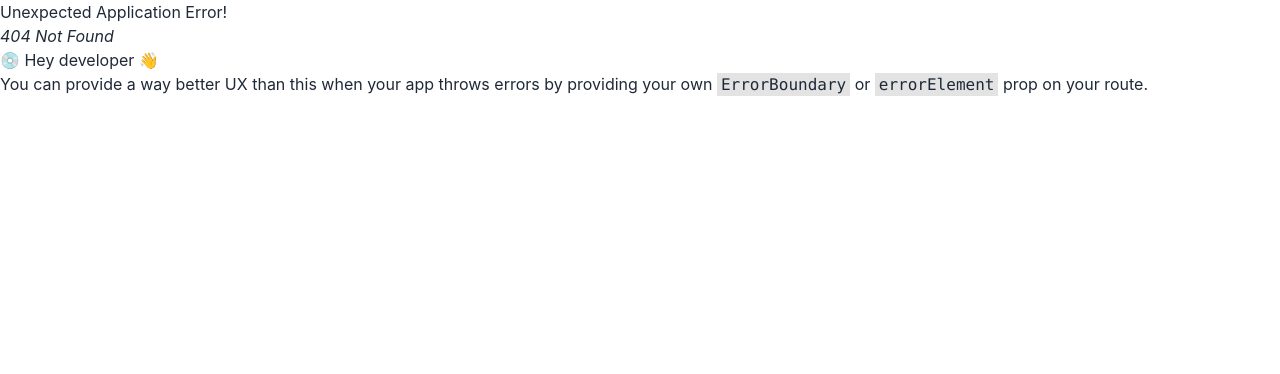
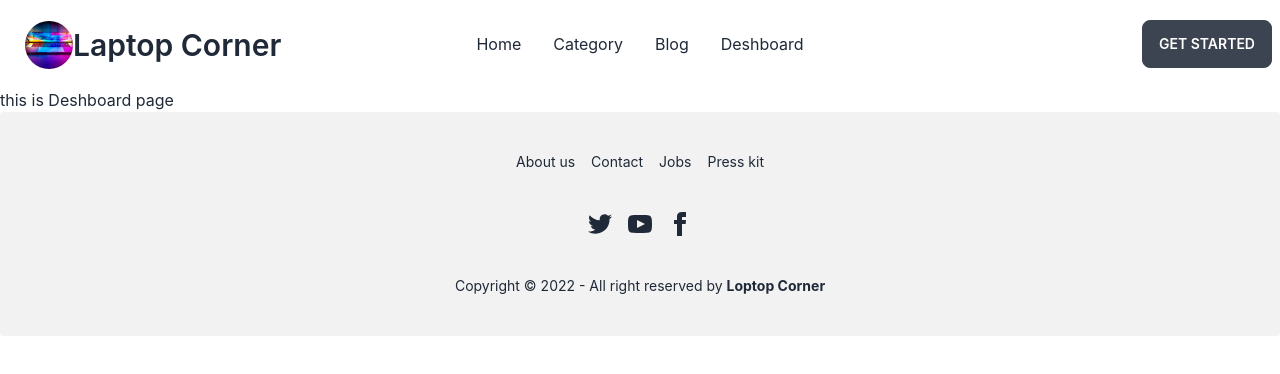
Before and after one commit to ashikbillah699/Laptop-Corner-client-site-code, a React (Create React App) app: page /deshboard in a window 1280 px wide. Before the commit this address had no page. Shown: the top 374 px of the page. Built offline with nearby package versions, Linux system fonts and the light colour scheme.

Commit message:
banner part & footer part done

```diff
--- a/src/App.js
+++ b/src/App.js
@@ -4,7 +4,7 @@ import router from './Routes/Routes/Routes';
 
 function App() {
   return (
-    <div className="container mx-auto">
+    <div className="">
       <RouterProvider router={router}></RouterProvider>
     </div>
   );
--- /dev/null
+++ b/src/Pages/Blog/Blog.js
@@ -0,0 +1,11 @@
+import React from 'react';
+
+const Blog = () => {
+    return (
+        <div>
+            this is Blog page
+        </div>
+    );
+};
+
+export default Blog;
--- /dev/null
+++ b/src/Pages/Deshboard/Deshboard.js
@@ -0,0 +1,11 @@
+import React from 'react';
+
+const Deshboard = () => {
+    return (
+        <div>
+            this is Deshboard page
+        </div>
+    );
+};
+
+export default Deshboard;
--- /dev/null
+++ b/src/Pages/Home/Banner/Banner.js
@@ -0,0 +1,58 @@
+import React from 'react';
+
+const Banner = () => {
+    return (
+        <div className="carousel w-full">
+            <div id="slide1" className="carousel-item relative w-full">
+                <img alt='' src="https://media.istockphoto.com/id/1329619660/photo/laptop-computer-screen-mockup-template-background-banner-man-hand-typing-laptop-computer-with.jpg?b=1&s=170667a&w=0&k=20&c=4HTTFF2JZAOCfydkz-P1Ol316fXRbLXVekLVOE_7HtE=" className="w-full max-h-[500px] " />
+                <div className="w- absolute text-end transform -translate-y-1/2  right-28 top-28 display-block lg:display-none bg-gradient-to-r from-bg-500">
+                    <h1 className='text-5xl text-white  my-4'>YOUR TOP CHOICE IN SAVING</h1>
+                    <h1 className='text-4xl text-white '>YOUR HAPPINESS IS OUR SUCCESS</h1>
+                    <h1 className='text-6xl text-white '>LAPTOP CORNER</h1>
+                </div>
+                <div className="absolute flex justify-between transform -translate-y-1/2 left-5 right-5 top-1/2">
+                    <a href="#slide4" className="btn btn-circle">❮</a>
+                    <a href="#slide2" className="btn btn-circle">❯</a>
+                </div>
+            </div>
+            <div id="slide2" className="carousel-item relative w-full">
+                <img alt='' src="https://www.teahub.io/photos/full/142-1426779_lock-screen-wallpaper-laptop.jpg" className="w-full max-h-[500px]" />
+                <div className="w- absolute text-end transform -translate-y-1/2  right-28 top-28 display-block lg:display-none">
+                    <h1 className='text-5xl text-white  my-4'>YOUR TOP CHOICE IN SAVING</h1>
+                    <h1 className='text-4xl text-white '>YOUR HAPPINESS IS OUR SUCCESS</h1>
+                    <h1 className='text-6xl text-white '>LAPTOP CORNER</h1>
+                </div>
+                <div className="absolute flex justify-between transform -translate-y-1/2 left-5 right-5 top-1/2">
+                    <a href="#slide1" className="btn btn-circle">❮</a>
+                    <a href="#slide3" className="btn btn-circle">❯</a>
+                </div>
+            </div>
+            <div id="slide3" className="carousel-item relative w-full">
+                <img alt='' src="https://mms.businesswire.com/media/20190423005828/en/717753/5/Razer_Blade_15_%5B2019-2%5D_Advanced_Model_4K_OLED_Chroma_Crystals.jpg" className="w-full max-h-[500px]" />
+                <div className="w- absolute text-end transform -translate-y-1/2  right-28 top-28 display-block lg:display-none">
+                    <h1 className='text-5xl text-white  my-4'>YOUR TOP CHOICE IN SAVING</h1>
+                    <h1 className='text-4xl text-white '>YOUR HAPPINESS IS OUR SUCCESS</h1>
+                    <h1 className='text-6xl text-white '>LAPTOP CORNER</h1>
+                </div>
+                <div className="absolute flex justify-between transform -translate-y-1/2 left-5 right-5 top-1/2">
+                    <a href="#slide2" className="btn btn-circle">❮</a>
+                    <a href="#slide4" className="btn btn-circle">❯</a>
+                </div>
+            </div>
+            <div id="slide4" className="carousel-item relative w-full">
+                <img alt='' src="https://images.unsplash.com/photo-1531297484001-80022131f5a1?ixlib=rb-4.0.3&ixid=MnwxMjA3fDB8MHxzZWFyY2h8Mnx8dGVjaHxlbnwwfHwwfHw%3D&w=1000&q=80" className="w-full max-h-[500px]" />
+                <div className="w- absolute text-end transform -translate-y-1/2  right-28 top-28 display-block lg:display-none">
+                    <h1 className='text-5xl text-white  my-4'>YOUR TOP CHOICE IN SAVING</h1>
+                    <h1 className='text-4xl text-white '>YOUR HAPPINESS IS OUR SUCCESS</h1>
+                    <h1 className='text-6xl text-white '>LAPTOP CORNER</h1>
+                </div>
+                <div className="absolute flex justify-between transform -translate-y-1/2 left-5 right-5 top-1/2">
+                    <a href="#slide3" className="btn btn-circle">❮</a>
+                    <a href="#slide1" className="btn btn-circle">❯</a>
+                </div>
+            </div>
+        </div>
+    );
+};
+
+export default Banner;
--- a/src/Pages/Home/Home.js
+++ b/src/Pages/Home/Home.js
@@ -1,9 +1,10 @@
 import React from 'react';
+import Banner from './Banner/Banner';
 
 const Home = () => {
     return (
         <div>
-            this is home page
+            <Banner></Banner>
         </div>
     );
 };
--- a/src/Pages/Share/Footer/Footer.js
+++ b/src/Pages/Share/Footer/Footer.js
@@ -2,9 +2,24 @@ import React from 'react';
 
 const Footer = () => {
     return (
-        <div>
-            this is footer part
-        </div>
+        <footer className="footer footer-center p-10 bg-base-200 text-base-content rounded">
+            <div className="grid grid-flow-col gap-4">
+                <a className="link link-hover">About us</a>
+                <a className="link link-hover">Contact</a>
+                <a className="link link-hover">Jobs</a>
+                <a className="link link-hover">Press kit</a>
+            </div>
+            <div>
+                <div className="grid grid-flow-col gap-4">
+                    <a><svg xmlns="http://www.w3.org/2000/svg" width="24" height="24" viewBox="0 0 24 24" className="fill-current"><path d="M24 4.557c-.883.392-1.832.656-2.828.775 1.017-.609 1.798-1.574 2.165-2.724-.951.564-2.005.974-3.127 1.195-.897-.957-2.178-1.555-3.594-1.555-3.179 0-5.515 2.966-4.797 6.045-4.091-.205-7.719-2.165-10.148-5.144-1.29 2.213-.669 5.108 1.523 6.574-.806-.026-1.566-.247-2.229-.616-.054 2.281 1.581 4.415 3.949 4.89-.693.188-1.452.232-2.224.084.626 1.956 2.444 3.379 4.6 3.419-2.07 1.623-4.678 2.348-7.29 2.04 2.179 1.397 4.768 2.212 7.548 2.212 9.142 0 14.307-7.721 13.995-14.646.962-.695 1.797-1.562 2.457-2.549z"></path></svg></a>
+                    <a><svg xmlns="http://www.w3.org/2000/svg" width="24" height="24" viewBox="0 0 24 24" className="fill-current"><path d="M19.615 3.184c-3.604-.246-11.631-.245-15.23 0-3.897.266-4.356 2.62-4.385 8.816.029 6.185.484 8.549 4.385 8.816 3.6.245 11.626.246 15.23 0 3.897-.266 4.356-2.62 4.385-8.816-.029-6.185-.484-8.549-4.385-8.816zm-10.615 12.816v-8l8 3.993-8 4.007z"></path></svg></a>
+                    <a><svg xmlns="http://www.w3.org/2000/svg" width="24" height="24" viewBox="0 0 24 24" className="fill-current"><path d="M9 8h-3v4h3v12h5v-12h3.642l.358-4h-4v-1.667c0-.955.192-1.333 1.115-1.333h2.885v-5h-3.808c-3.596 0-5.192 1.583-5.192 4.615v3.385z"></path></svg></a>
+                </div>
+            </div>
+            <div>
+                <p>Copyright © 2022 - All right reserved by <strong>Loptop Corner</strong></p>
+            </div>
+        </footer>
     );
 };
 
--- a/src/Pages/Share/Header/Header.js
+++ b/src/Pages/Share/Header/Header.js
@@ -6,11 +6,11 @@ const Header = () => {
     const mennuItem = <React.Fragment>
         <li><Link to='/'>Home</Link></li>
         <li><Link to='/'>Category</Link></li>
-        <li><Link to='/'>Blog</Link></li>
-        <li><Link to='/'>Deshboard</Link></li>
+        <li><Link to='/Blog'>Blog</Link></li>
+        <li><Link to='/deshboard'>Deshboard</Link></li>
     </React.Fragment>
     return (
-        <div className="navbar bg-base-100 py-5">
+        <div className="navbar bg-base-100 py-5 container mx-auto">
             <div className="navbar-start">
                 <div className="dropdown">
                     <label tabIndex={0} className="btn btn-ghost lg:hidden">
```
Also changed, not shown: src/Routes/Routes/Routes.js (+10 -0 lines).
